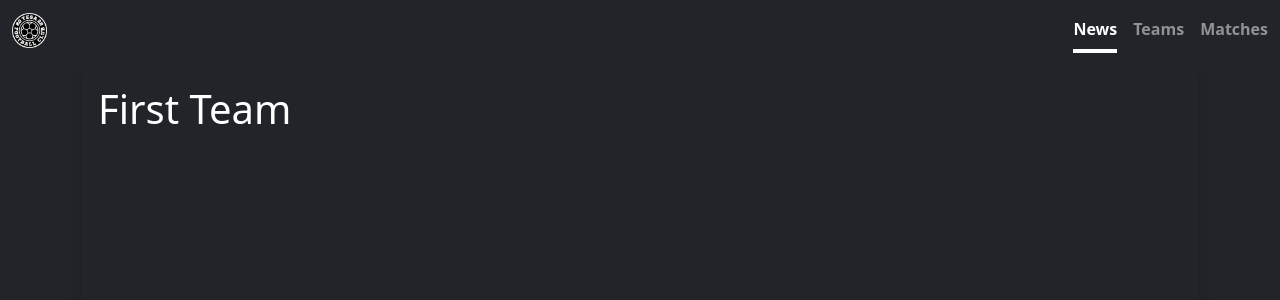
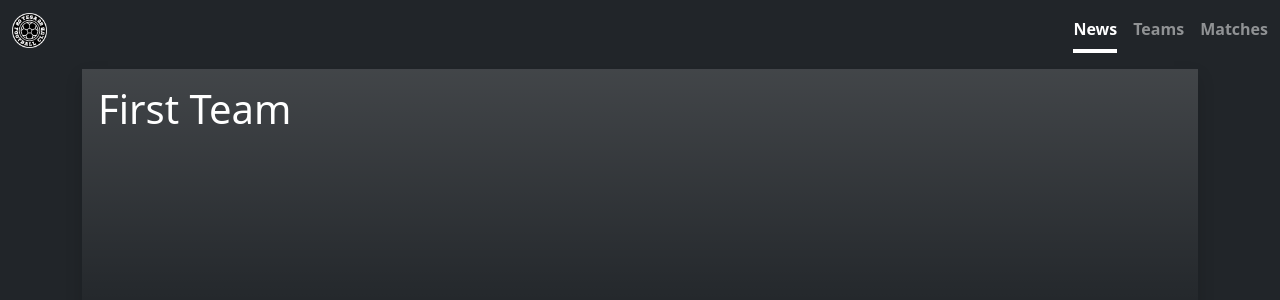
Before and after one commit to tesafc/tesafc.github.io, a Jekyll site: the page built from teams.html, in a window 1280 px wide. Shown: the top 300 px of the page. Built offline with Jekyll 4.4.1, drawn with Linux system fonts in a browser that asks for light colours.

Commit message:
Update teams.html

```diff
--- a/teams.html
+++ b/teams.html
@@ -5,7 +5,7 @@ title: teams
 
 <div class="text-bg-dark py-2">
   <div class="container">
-    <div class="card text-bg-dark border-0 rounded-0 shadow" style="height: 16rem;">
+    <div class="card bg-dark bg-gradient border-0 rounded-0 shadow" style="height: 16rem;">
       <img src="" class="card-img" alt="">
       <div class="card-img-overlay">
         <h1 class="card-title text-capitalize">first team</h1>
```
